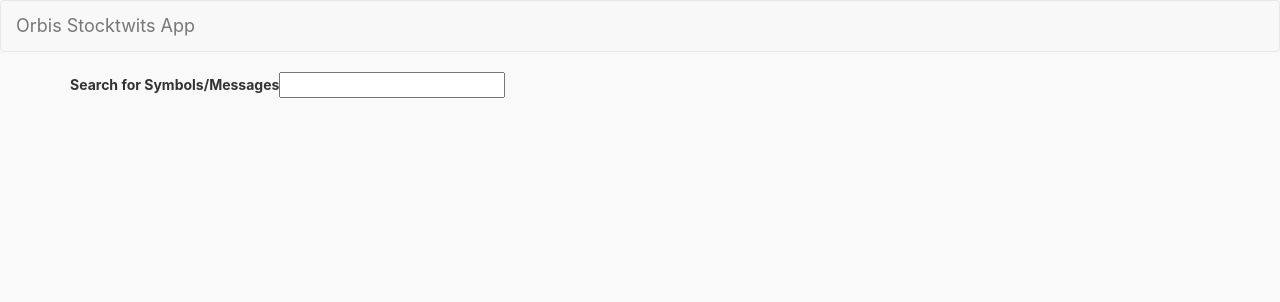
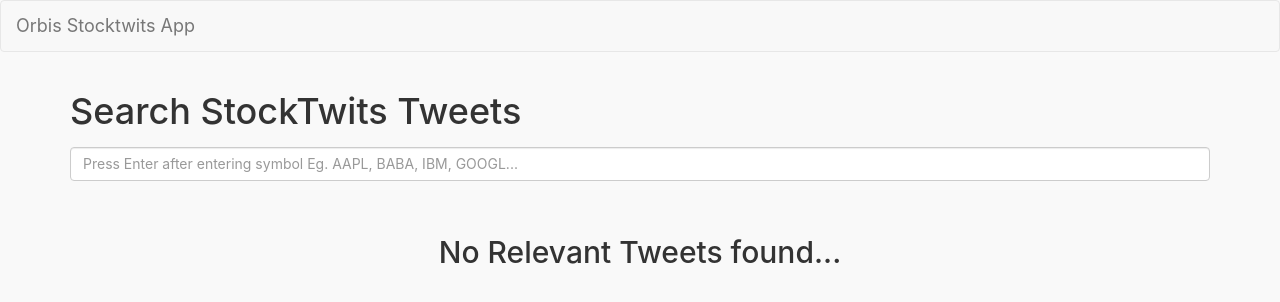
Before and after one commit to tarangdave/stocktwits-orbis, a React (Create React App) app in the folder frontend/: page / in a window 1280 px wide. Shown: the top 302 px of the page. Built offline with nearby package versions, Linux system fonts and the light colour scheme.

Commit message:
ui changes

```diff
--- a/frontend/src/App.css
+++ b/frontend/src/App.css
@@ -18,6 +18,10 @@
 
 .App-link {
   color: #09d3ac;
+}
+
+.center-align {
+  text-align: center;
 }
 
 .box-main-div {
@@ -425,6 +429,7 @@
   display: inline-block;
   vertical-align: middle;
   width: 100%;
+  margin-top: 10px;
 }
 
 .new-tag {
--- a/frontend/src/App.js
+++ b/frontend/src/App.js
@@ -26,10 +26,12 @@
             <div>
                 <form onSubmit={this.onEnterPress}>
                     <div>
-                        <label>Search for Symbols/Messages</label>
+                        <label><h1>Search StockTwits Tweets</h1></label>
                         <input
                             type="text"
+                            className="form-control"
                             value={ searchInput }
+                            placeholder="Press Enter after entering symbol Eg. AAPL, BABA, IBM, GOOGL..."
                             onChange={(e) => this.setState({searchInput : e.target.value})}
                         />
                     </div>
@@ -129,14 +131,17 @@
   }
 
   onSearchSubmit =  async(sq) => {
-    clearInterval(this.state.currentInterval);
-    this.updateSymbolList(sq);
+    if (sq) {
+      sq = sq.toUpperCase();
+      clearInterval(this.state.currentInterval);
+      this.updateSymbolList(sq);
 
-    await this.searchAgain(this.state.symbols);
+      await this.searchAgain(this.state.symbols);
 
-    let interval = setInterval(async() => { await this.searchAgain(this.state.symbols); }, 30000);
+      let interval = setInterval(async() => { await this.searchAgain(this.state.symbols); }, 30000);
 
-    this.setState({ currentInterval: interval });
+      this.setState({ currentInterval: interval });
+    }
 }
   render() {
     const renderBox = this.state.messages.map((data, i) => {
@@ -168,9 +173,11 @@
             </div>
           </div>
         </div>
+        { this.state.messages.length !== 0 ?
         <div className="tweetbox-container-main-div">
           {renderBox}
-        </div>
+        </div> : <div className="container center-align"><h2>No Relevant Tweets found...</h2></div>}
+
 
       </div>
     );
```
